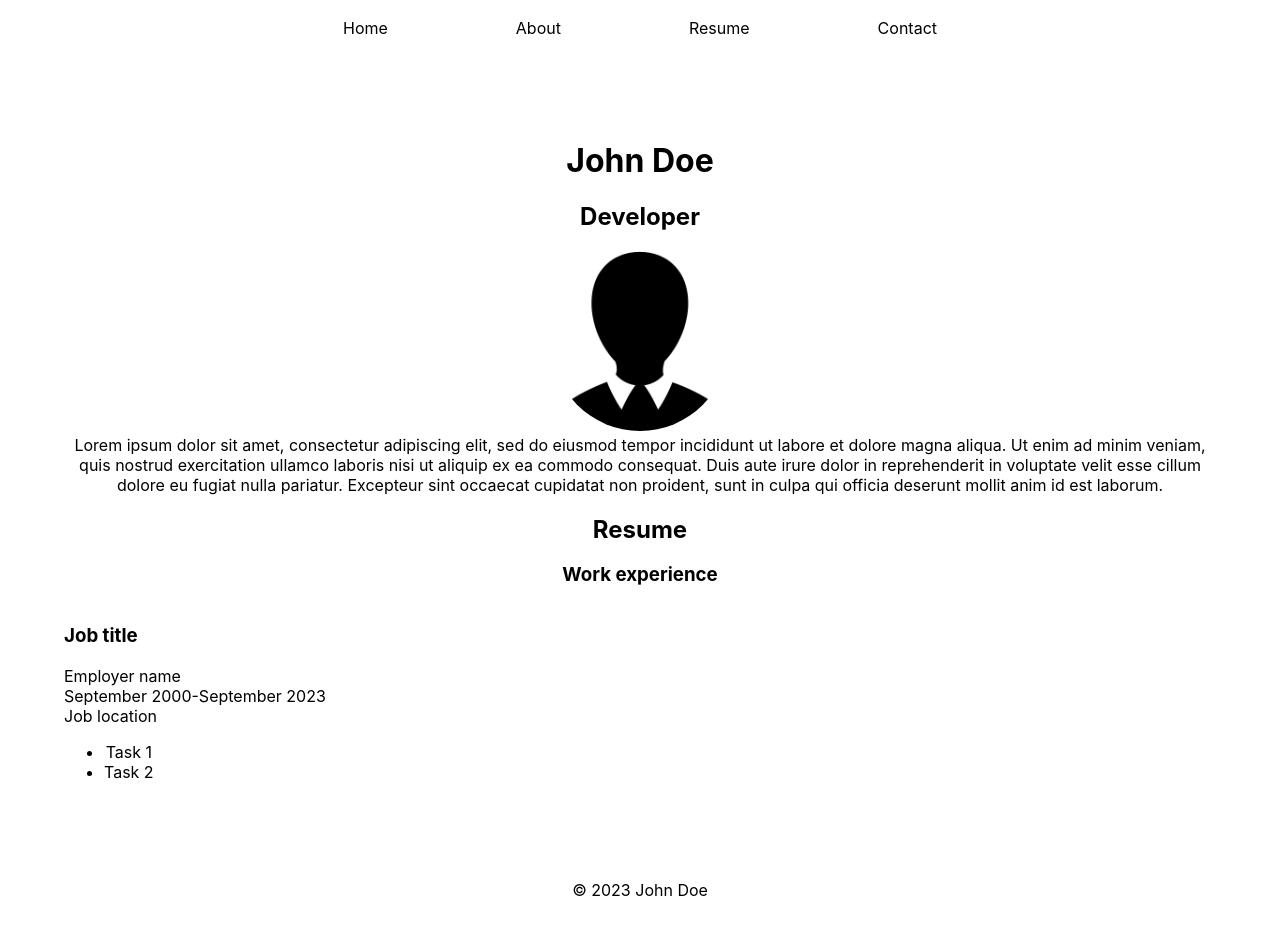
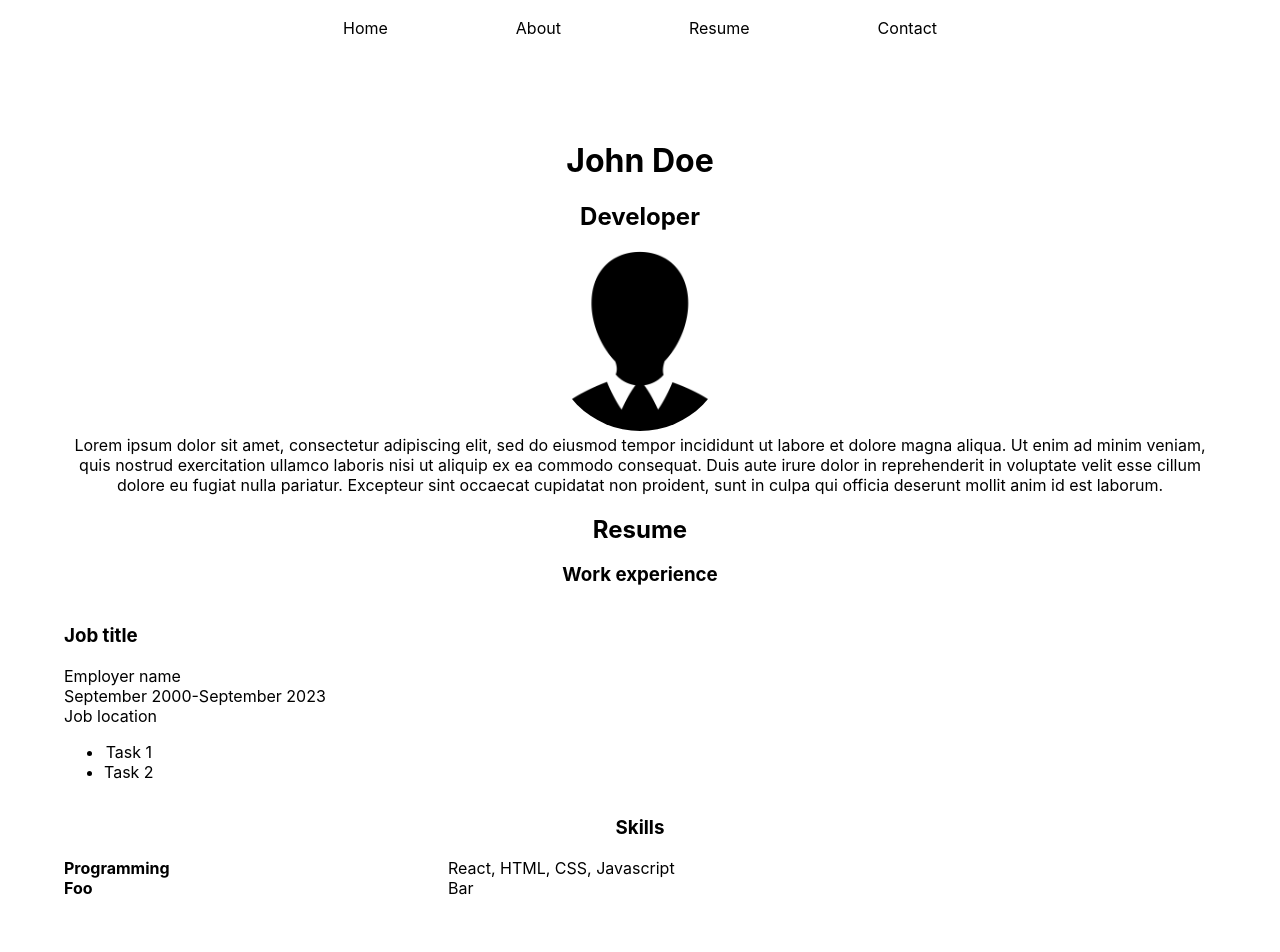
Before and after one commit to vrahier/website, a React (Create React App) app: page / in a window 1280 px wide. Shown: the top 952 px of the page. Before the commit the page ends 918 px from the top, so only its background shows below. Built offline with nearby package versions, Linux system fonts and the light colour scheme.

Commit message:
Adding a new component to display skills

```diff
--- a/public/content.json
+++ b/public/content.json
@@ -13,7 +13,10 @@
   }],
   "skills": [{
     "name": "Programming",
-    "value": "React"
+    "value": "React, HTML, CSS, Javascript"
+  }, {
+    "name": "Foo",
+    "value": "Bar"
   }],
   "education": [{
     "title": "Diploma name",
--- a/src/components/Content.jsx
+++ b/src/components/Content.jsx
@@ -1,6 +1,7 @@
 import { PropTypes } from 'prop-types';
 import './Content.css';
 import Experience from './Experience';
+import Skill from './Skill';
 
 function Content({ data }) {
   return (
@@ -20,6 +21,10 @@ function Content({ data }) {
           <Experience key={index} id={index} experience={exp} />
         ))
         }
+        <h3>Skills</h3>
+        {data.skills.map((skill, index) => (
+          <Skill key={index} skill={skill}/>
+        ))}
       </div>
     </div>
   )
--- /dev/null
+++ b/src/components/Skill.css
@@ -0,0 +1,15 @@
+.skillContainer {
+  display: flex;
+  justify-content: left;
+}
+
+.skillName {
+  flex: 1;
+  display: flex;
+  max-width: 30vw;
+  font-weight: bold;
+}
+.skillValue {
+  flex: 1;
+  display: flex;
+}
--- /dev/null
+++ b/src/components/Skill.jsx
@@ -0,0 +1,17 @@
+import PropTypes from 'prop-types';
+import './Skill.css';
+
+function Skill({skill}) {
+  return <div className="skillContainer">
+    <div className="skillName">{skill.name}</div>
+    <div className="skillValue">{skill.value}</div>
+  </div>
+}
+
+Skill.propTypes = {
+  skill: PropTypes.shape({
+    name: PropTypes.string.isRequired,
+    value: PropTypes.string.isRequired
+  }).isRequired
+}
+export default Skill;
```
